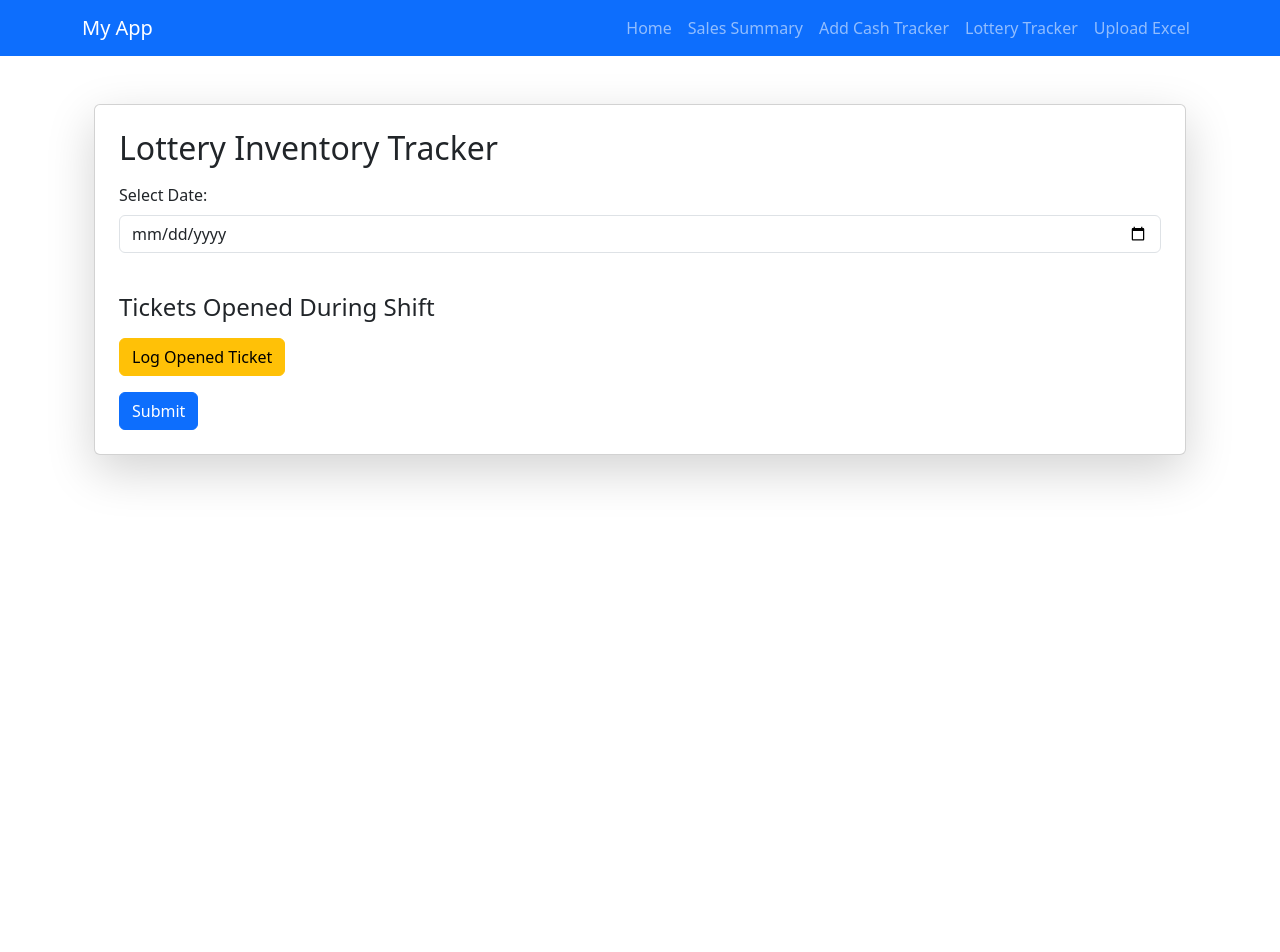
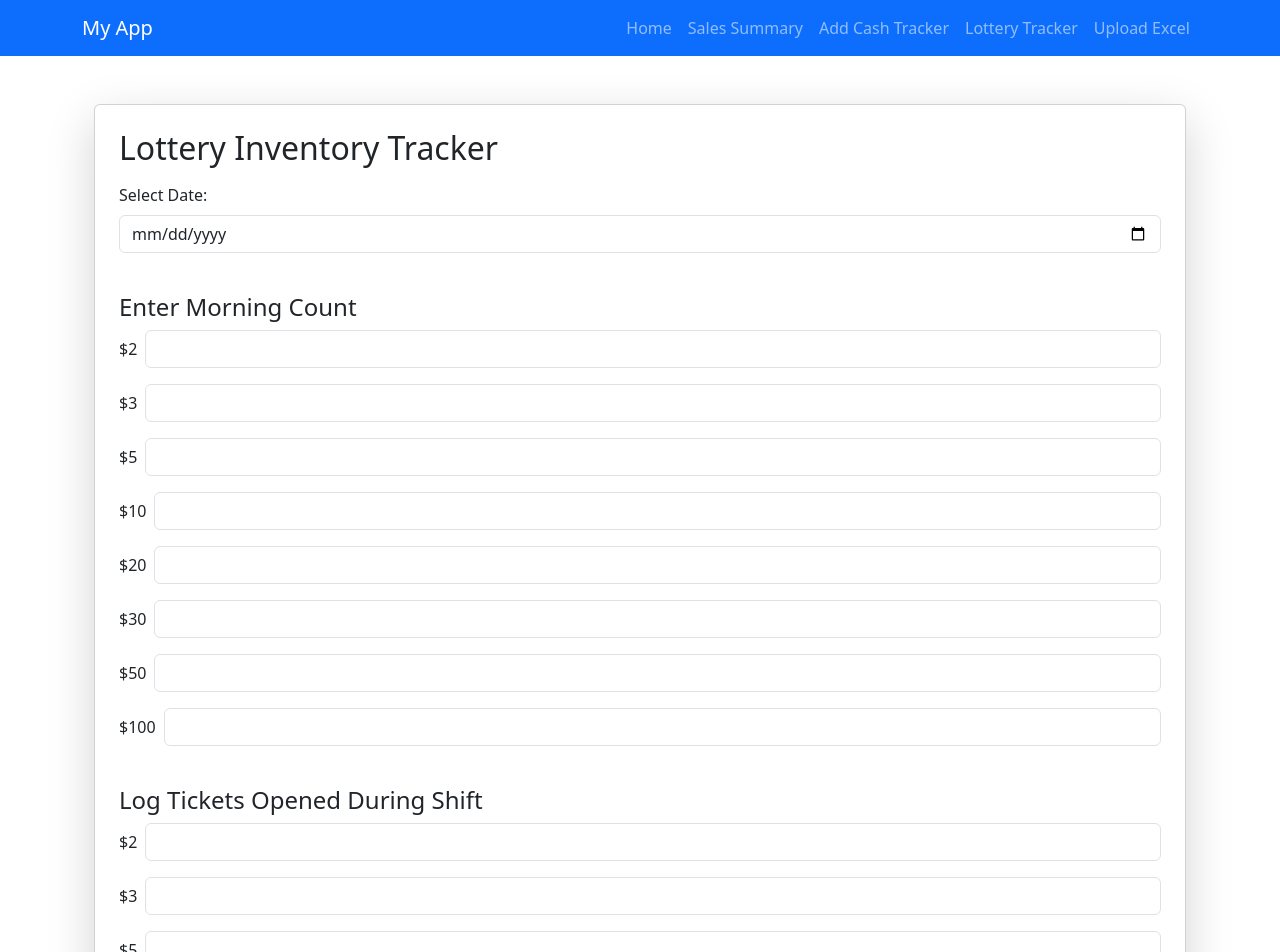
Before and after one commit to BelentPatrus/GasStationManager-React, a React (Vite) app: page /lottery in a window 1280 px wide. Shown: the top 952 px of the page. Before the commit the page ends 800 px from the top, so only its background shows below. Built offline with nearby package versions, Linux system fonts and the light colour scheme.

Commit message:
working on lottery featurre

```diff
--- a/src/components/LotteryInventoryTracker.jsx
+++ b/src/components/LotteryInventoryTracker.jsx
@@ -1,50 +1,49 @@
 import React, { useState, useEffect } from "react";
 import axios from "axios";
 import "bootstrap/dist/css/bootstrap.min.css";
+import MorningCountDisplay from "./lotterycomponents/MorningCountDisplay";
+import OpenedTicketsDisplay from "./lotterycomponents/OpenedTicketsDisplay";
+import MorningCountInput from "./lotterycomponents/MorningCountInput";
+import OpenedTicketsInput from "./lotterycomponents/OpenedTicketsInput";
+
+const ticketOptions = ["$2", "$3", "$5", "$10", "$20", "$30", "$50", "$100"];
 
 const LotteryInventoryTracker = () => {
   const [selectedDate, setSelectedDate] = useState("");
   const [lotteryLogData, setLotteryData] = useState(null);
-  const [entryType, setEntryType] = useState(""); // "Morning" or "EOD"
-  const [tickets, setTickets] = useState([]);
-  const [openedTickets, setOpenedTickets] = useState([]);
   const [morningCounts, setMorningCounts] = useState({});
+  const [openedTickets, setOpenedTickets] = useState({});
 
-  const ticketOptions = ["$2", "$3", "$5", "$10", "$20", "$30", "$50", "$100"];
-
-  // Fetch data when selectedDate changes
   useEffect(() => {
-    if (selectedDate) {
-      fetchSalesData();
-    }
+    if (selectedDate) fetchSalesData();
   }, [selectedDate]);
 
   const fetchSalesData = async () => {
+    if (!selectedDate) return;
+
     try {
-      const response = await axios.get(`http://localhost:8080/lottery/log/${selectedDate}`);
-      if (response.data) {
-        setLotteryData(response.data);
-        console.log("Fetched lottery data:", response.data);
+      const { data } = await axios.get(`http://localhost:8080/lottery/log/${selectedDate}`);
+      if (!data) return setLotteryData(null);
 
-        // **🔴 Auto-populate morning counts if morningLogComplete is true 🔴**
-        if (response.data.logComplete) {
-          setMorningCounts({
-            "$2": response.data.morningCount2,
-            "$3": response.data.morningCount3,
-            "$5": response.data.morningCount5,
-            "$10": response.data.morningCount10,
-            "$20": response.data.morningCount20,
-            "$30": response.data.morningCount30,
-            "$50": response.data.morningCount50,
-            "$100": response.data.morningCount100,
-          });
-        } else {
-          setMorningCounts({});
-        }
+      setLotteryData(data);
 
+      if (data.logComplete) {
+        setMorningCounts({
+          "$2": data.morningCount2, "$3": data.morningCount3,
+          "$5": data.morningCount5, "$10": data.morningCount10,
+          "$20": data.morningCount20, "$30": data.morningCount30,
+          "$50": data.morningCount50, "$100": data.morningCount100,
+        });
+
+        setOpenedTickets({
+          "$2": data.packsOpened2, "$3": data.packsOpened3,
+          "$5": data.packsOpened5, "$10": data.packsOpened10,
+          "$20": data.packsOpened20, "$30": data.packsOpened30,
+          "$50": data.packsOpened50, "$100": data.packsOpened100,
+        });
       } else {
-        setLotteryData(null);
         setMorningCounts({});
+        setOpenedTickets({});
       }
     } catch (error) {
       console.error("Error fetching sales data:", error);
@@ -53,29 +52,7 @@ const LotteryInventoryTracker = () => {
     }
   };
 
-  const handleDateChange = (e) => {
-    setSelectedDate(e.target.value);
-  };
-
-  const handleAddOpenedTicket = () => {
-    setOpenedTickets([...openedTickets, { type: "", count: "" }]);
-  };
-
-  const handleOpenedTicketChange = (index, key, value) => {
-    const newOpenedTickets = [...openedTickets];
-    newOpenedTickets[index][key] = value;
-    setOpenedTickets(newOpenedTickets);
-  };
-
-  const handleSubmit = () => {
-    if (!selectedDate) {
-      alert("Please select a date.");
-      return;
-    }
-
-    console.log("Submitting Data:", { selectedDate, tickets, openedTickets });
-    // Send data to backend
-  };
+  const isLogComplete = () => lotteryLogData?.logComplete;
 
   return (
     <div className="container mt-5">
@@ -83,64 +60,26 @@ const LotteryInventoryTracker = () => {
         <h2 className="mb-3">Lottery Inventory Tracker</h2>
         <div className="mb-3">
           <label className="form-label">Select Date:</label>
-          <input type="date" className="form-control" value={selectedDate} onChange={handleDateChange} />
+          <input type="date" className="form-control" value={selectedDate} onChange={(e) => setSelectedDate(e.target.value)} />
         </div>
 
-        {/* 🔴 Morning Count Display 🔴 */}
-        {lotteryLogData?.logComplete && (
-          <div className="mt-4">
-            <h4>Morning Count (Auto-Populated)</h4>
-            {ticketOptions.map((option) => (
-              <div key={option} className="mb-3 d-flex align-items-center">
-                <span className="me-2">{option}</span>
-                <input
-                  type="number"
-                  className="form-control"
-                  value={morningCounts[option] || 0}
-                  disabled
-                  style={{ backgroundColor: "#e9ecef", color: "#6c757d" }}
-                />
-              </div>
-            ))}
-          </div>
+        {isLogComplete() ? (
+          <>
+            <MorningCountDisplay morningCounts={morningCounts} ticketOptions={ticketOptions}/>
+            <OpenedTicketsDisplay openedTickets={openedTickets} ticketOptions={ticketOptions} />
+          </>
+        ) : (
+          <>
+            <MorningCountInput morningCounts={morningCounts} ticketOptions={ticketOptions} setMorningCounts={setMorningCounts} />
+            <OpenedTicketsInput openedTickets={openedTickets} ticketOptions={ticketOptions} setOpenedTickets={setOpenedTickets} />
+          </>
         )}
 
-        {/* 🔴 New Morning Count 🔴 */}
-        <div className="mt-4">
-          <h4>Tickets Opened During Shift</h4>
-          {openedTickets.map((ticket, index) => (
-            <div key={index} className="mb-3 d-flex align-items-center">
-              <select
-                className="form-control me-2"
-                value={ticket.type}
-                onChange={(e) => handleOpenedTicketChange(index, "type", e.target.value)}
-              >
-                <option value="">Select Ticket Type</option>
-                {ticketOptions.map((option) => (
-                  <option key={option} value={option}>{option}</option>
-                ))}
-              </select>
-              <input
-                type="number"
-                className="form-control"
-                placeholder="Count"
-                value={ticket.count}
-                onChange={(e) => handleOpenedTicketChange(index, "count", e.target.value)}
-              />
-            </div>
-          ))}
-          <div className="d-flex justify-content-between mt-3">
-            <button className="btn btn-warning" onClick={handleAddOpenedTicket}>Log Opened Ticket</button>
-
-          </div>
-        </div>
-
         <div className="d-flex justify-content-between mt-3">
-          <button className="btn btn-primary" onClick={handleSubmit}>Submit</button>
+          <button className="btn btn-primary">Submit</button>
         </div>
       </div>
     </div>
   );
 };
-
 export default LotteryInventoryTracker;
--- /dev/null
+++ b/src/components/lotterycomponents/MorningCountDisplay.jsx
@@ -0,0 +1,14 @@
+// **Morning Count Display Component**
+const MorningCountDisplay = ({ morningCounts, ticketOptions }) => (
+    <div className="mt-4">
+      <h4>Morning Count (Auto-Populated)</h4>
+      {ticketOptions.map((option) => (
+        <div key={option} className="mb-3 d-flex align-items-center">
+          <span className="me-2">{option}</span>
+          <input type="number" className="form-control" value={morningCounts[option] || 0} disabled style={{ backgroundColor: "#e9ecef", color: "#6c757d" }} />
+        </div>
+      ))}
+    </div>
+  );
+
+  export default MorningCountDisplay;
--- /dev/null
+++ b/src/components/lotterycomponents/MorningCountInput.jsx
@@ -0,0 +1,25 @@
+// **Morning Count Input Component**
+const MorningCountInput = ({ morningCounts, setMorningCounts, ticketOptions }) => {
+    const handleChange = (option, value) => {
+      setMorningCounts((prev) => ({ ...prev, [option]: value }));
+    };
+
+    return (
+      <div className="mt-4">
+        <h4>Enter Morning Count</h4>
+        {ticketOptions.map((option) => (
+          <div key={option} className="mb-3 d-flex align-items-center">
+            <span className="me-2">{option}</span>
+            <input
+              type="number"
+              className="form-control"
+              value={morningCounts[option] || ""}
+              onChange={(e) => handleChange(option, e.target.value)}
+            />
+          </div>
+        ))}
+      </div>
+    );
+  };
+
+  export default MorningCountInput;
--- /dev/null
+++ b/src/components/lotterycomponents/OpenedTicketsDisplay.jsx
@@ -0,0 +1,14 @@
+// **Opened Tickets Display Component**
+const OpenedTicketsDisplay = ({ openedTickets, ticketOptions }) => (
+    <div className="mt-4">
+      <h4>Tickets Opened During Shift</h4>
+      {ticketOptions.map((option) => (
+        <div key={option} className="mb-3 d-flex align-items-center">
+          <span className="me-2">{option}</span>
+          <input type="number" className="form-control" value={openedTickets[option] || 0} disabled style={{ backgroundColor: "#e9ecef", color: "#6c757d" }} />
+        </div>
+      ))}
+    </div>
+  );
+
+  export default OpenedTicketsDisplay;
--- /dev/null
+++ b/src/components/lotterycomponents/OpenedTicketsInput.jsx
@@ -0,0 +1,25 @@
+// **Opened Tickets Input Component**
+const OpenedTicketsInput = ({ openedTickets, setOpenedTickets, ticketOptions }) => {
+    const handleChange = (option, value) => {
+      setOpenedTickets((prev) => ({ ...prev, [option]: value }));
+    };
+
+    return (
+      <div className="mt-4">
+        <h4>Log Tickets Opened During Shift</h4>
+        {ticketOptions.map((option) => (
+          <div key={option} className="mb-3 d-flex align-items-center">
+            <span className="me-2">{option}</span>
+            <input
+              type="number"
+              className="form-control"
+              value={openedTickets[option] || ""}
+              onChange={(e) => handleChange(option, e.target.value)}
+            />
+          </div>
+        ))}
+      </div>
+    );
+  };
+
+  export default OpenedTicketsInput;
```
